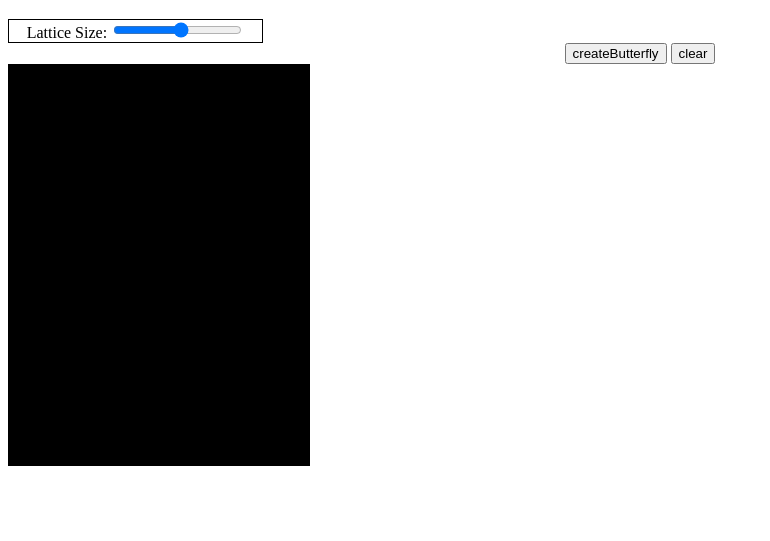
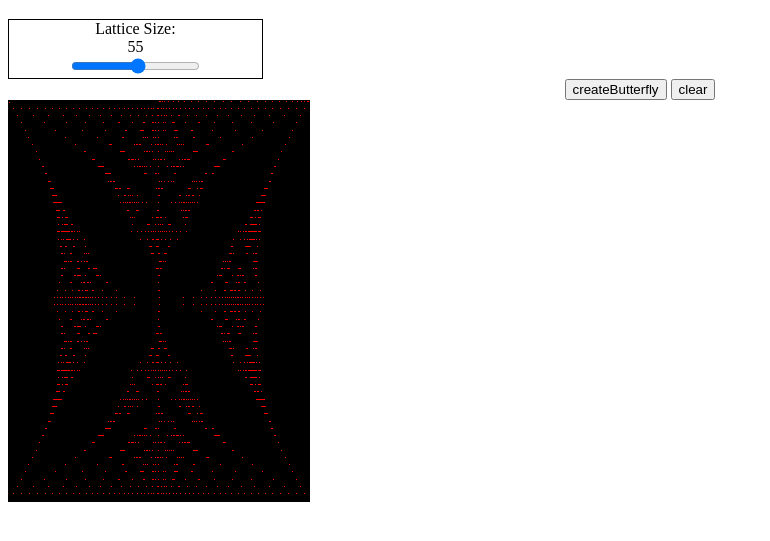
Before and after one commit to cowalla/butterfly_js, a plain HTML site: page project.html in a window 1280 px wide. Both pictures are taken after a click on the button "createButterfly". Shown: the part 61-602 px from the top of the page, without its empty margins (0-770 px from the left). Drawn offline with Linux system fonts and the light colour scheme.

Commit message:
fix butterfly so it looks right

```diff
--- a/project.html
+++ b/project.html
@@ -9,10 +9,13 @@
             <h1>Draw a Hofstadter Butterfly</h1>
             <div style="text-align: center; margin: auto">
                 <div style="border:1px solid #000000; width: 20%">
-                    Lattice Size: <input id="size" min="5" max="80" step="5" type="range">
+                    Lattice Size: <div id="size-value"></div>
+                    <input id="size" min="5" max="100" step="5" type="range">
                 </div>
-                <input id="createButterfly" value="createButterfly" type="button">
-                <input id="clear" value="clear" type="button">
+                <div style="display: block">
+                    <input id="createButterfly" value="createButterfly" type="button" >
+                    <input id="clear" value="clear" type="button">
+                </div>
             </div>
             <canvas id="display-canvas" width="300" height="400"
             style="border:1px solid #000000; background-color: black;">
--- a/scripts/helper/misc.js
+++ b/scripts/helper/misc.js
@@ -125,8 +125,8 @@ var constructIndices = function(index, size){
 };
 
 var calculateEigenvalues = function(matrix, a){
-    //return [a, numeric.eig(matrix).lambda.x];
-    return [a, numeric.svd(matrix).S]
+    return [a, numeric.eig(matrix).lambda.x];
+    //return [a, numeric.svd(matrix).S]
 };
 
 var constructMatrix = function (g, a, size){
--- a/scripts/helper/util.js
+++ b/scripts/helper/util.js
@@ -8,8 +8,11 @@ define(['require', 'packages/math', 'packages/jsfeat'], function(require){
             _matrix = new jsfeat.matrix_t(size, size, data_type),
             matrixNorm = 2.0 * math.pi * a;
 
+        _matrix.data[size - 1] = 1.0;
         _matrix.data[0] = 2.0;
-        _matrix.data[1] = - 1.0;
+        _matrix.data[1] = 1.0;
+
+        _matrix.data[size*(size - 1)] = 1.0;
         _matrix.data[(size*size) - 1] = 2.0 * math.cos(matrixNorm*size);
         _matrix.data[(size*size) - 2] = 1.0;
 
--- a/scripts/main.js
+++ b/scripts/main.js
@@ -35,5 +35,11 @@ require(['helper/util', 'helper/display'], function(util, display) {
         clearBtn.addEventListener('click', clear);
 
         var sizeSlider = document.getElementById('size');
+        var updateSizeSliderValue = function () {
+            document.getElementById('size-value').innerHTML = document.getElementById('size').value;
+            createButterfly()
+        };
+        sizeSlider.addEventListener('change', updateSizeSliderValue);
+        updateSizeSliderValue();
     }
 );
```
